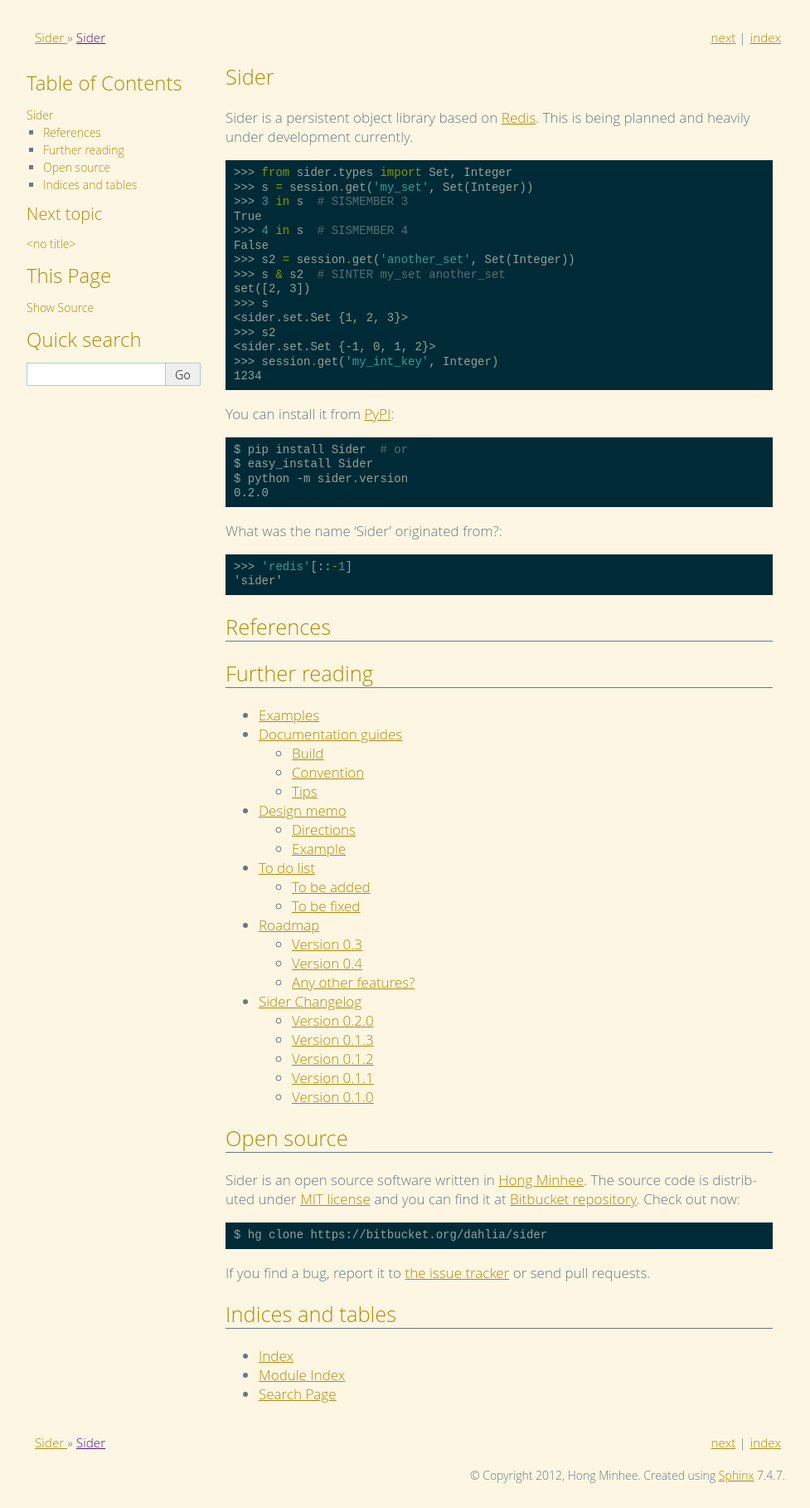
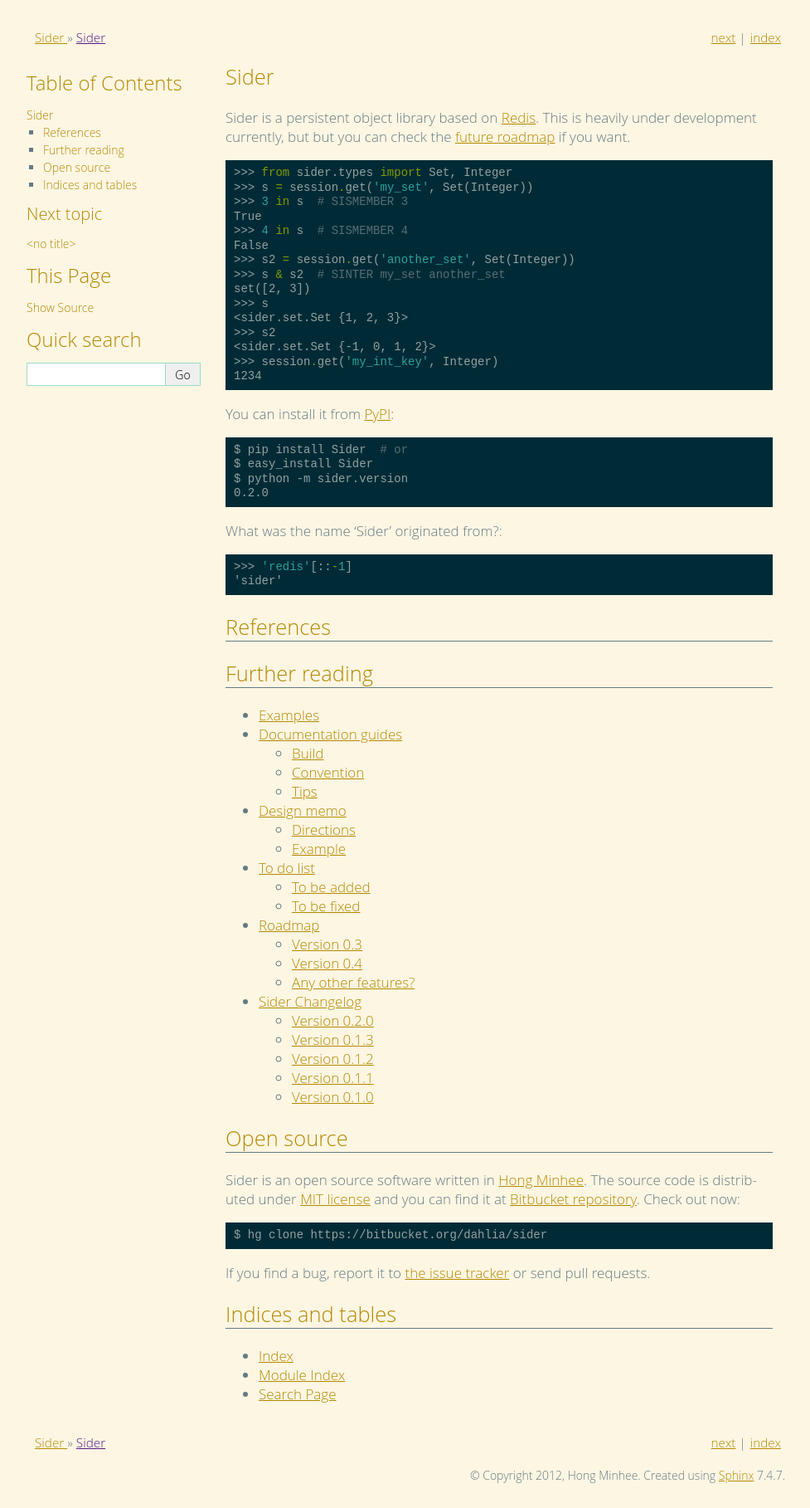
Before and after one commit to dahlia/sider, a Sphinx documentation site: the page built from docs/index.rst, in a window 1280 px wide. Shown: the whole page at 83% size, without its empty margins (148-1125 px from the left). Built offline with Sphinx 7.4.7, drawn with Linux system fonts in a browser that asks for light colours; the version number could not be read and is left out.

Commit message:
Front matter

```diff
--- a/README.rst
+++ b/README.rst
@@ -3,7 +3,7 @@
 
 Sider is a persistent object library based on Redis.  It is currently
 heavily under development, but you can check the `future roadmap
-<http://sider.dahlia.kr/en/latest/roadmap.html>`_ also.
+<http://sider.dahlia.kr/en/latest/roadmap.html>`_ if you want.
 See more details in the `documentation <http://sider.dahlia.kr/>`_.
 
 You can install it from `PyPI <http://pypi.python.org/pypi/Sider>`_::
--- a/docs/index.rst
+++ b/docs/index.rst
@@ -1,8 +1,8 @@
 Sider
 =====
 
-Sider is a persistent object library based on Redis_.  This is being planned
-and heavily under development currently.
+Sider is a persistent object library based on Redis_.  This is heavily under
+development currently, but but you can check the `future roadmap`__ if you want.
 
 .. sourcecode:: pycon
 
@@ -38,6 +38,7 @@
    >>> 'redis'[::-1]
    'sider'
 
+__ http://sider.dahlia.kr/en/latest/roadmap.html
 .. _PyPI: http://pypi.python.org/pypi/Sider
 .. _Redis: http://redis.io/
 
```
